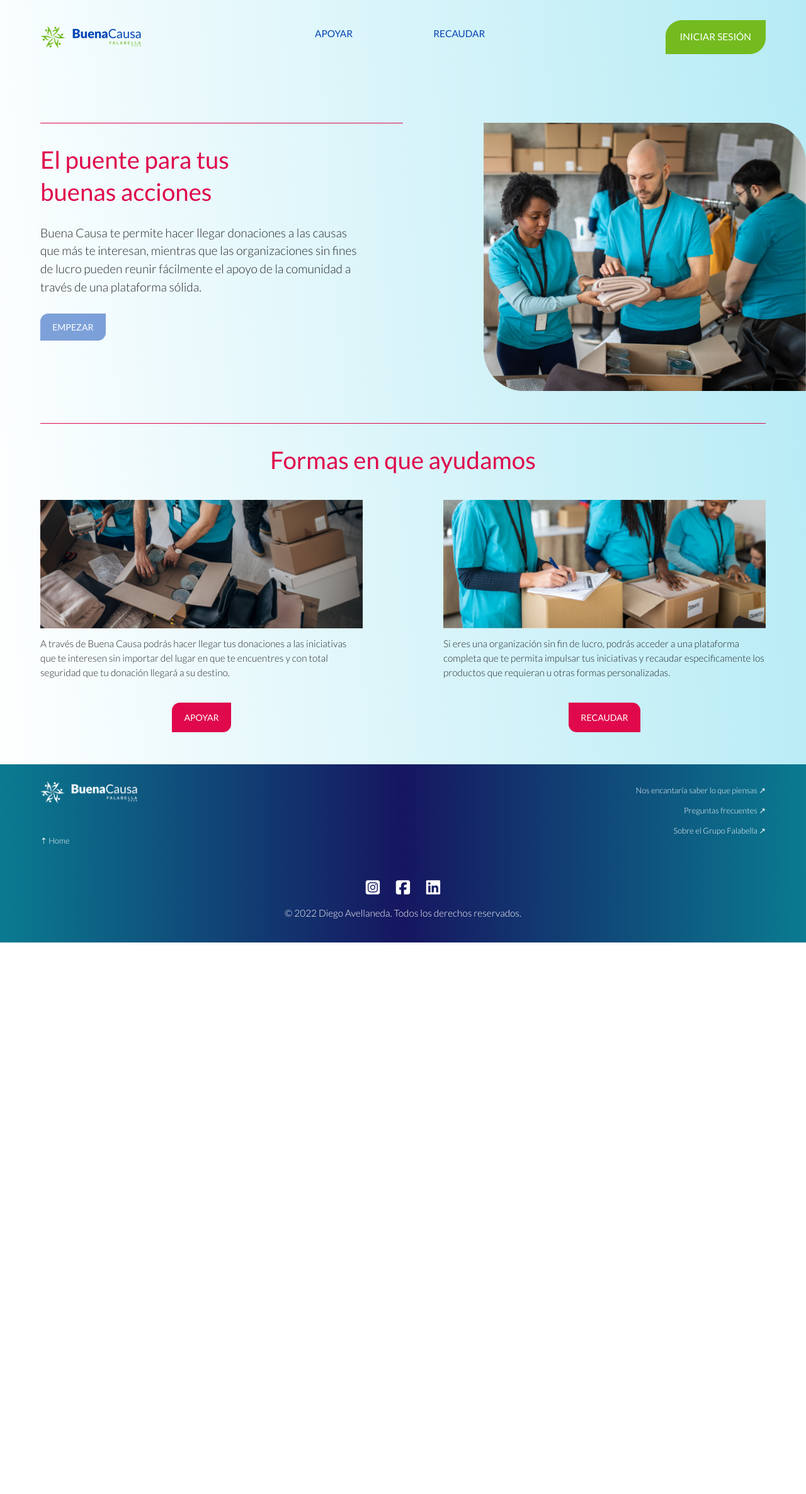
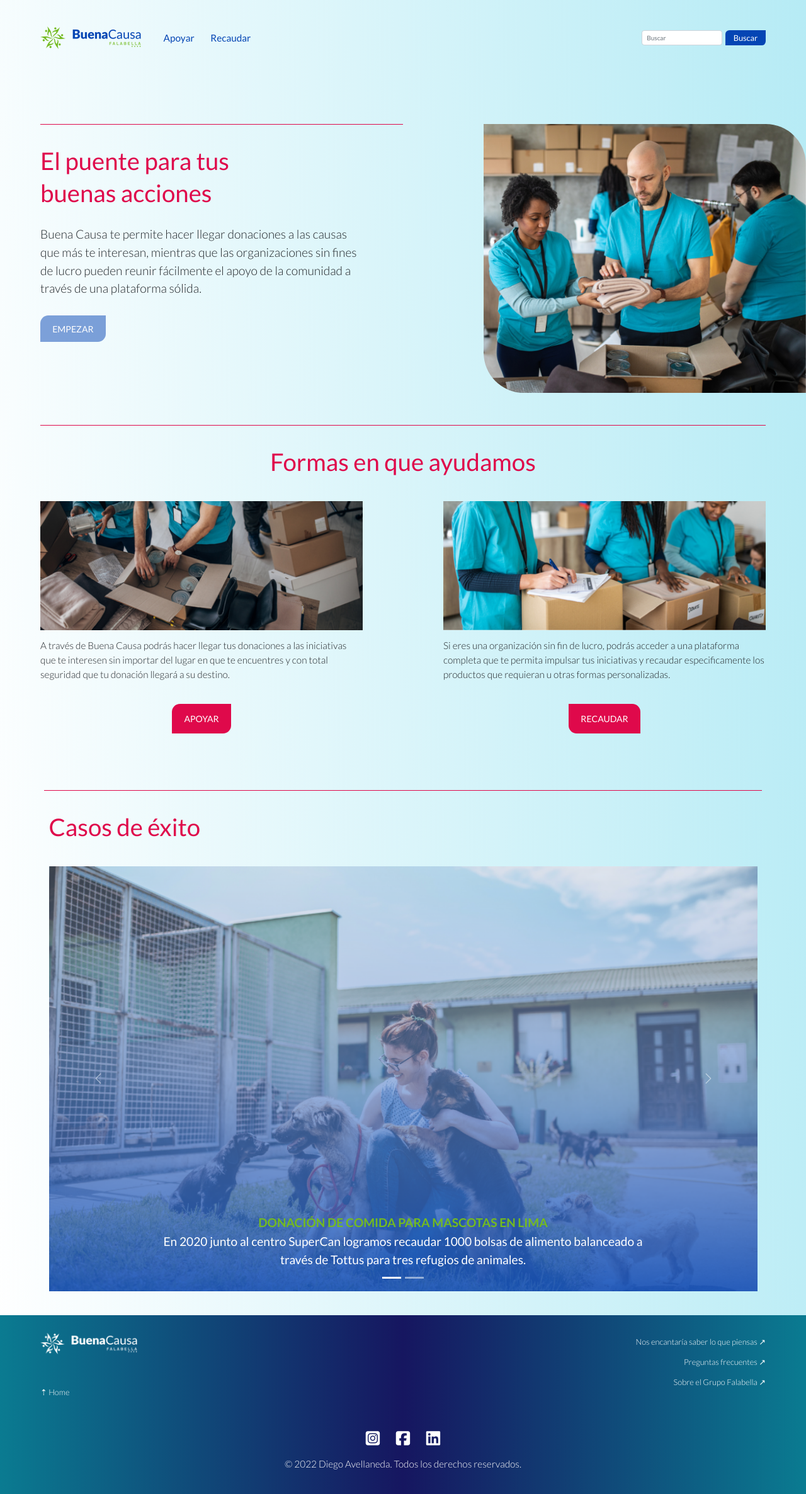
Before and after one commit to diego-avca/Diego-Avellaneda, a plain HTML site: page proyecto_falabella/index.html in a window 1280 px wide. Shown: the whole page at 63% size. Before the commit the page ends 1497 px from the top, so only its background shows below. Drawn offline with nearby package versions, Linux system fonts and the light colour scheme.

Commit message:
nav y carrusel bootstrap

```diff
--- a/proyecto_falabella/css/style.css
+++ b/proyecto_falabella/css/style.css
@@ -14,83 +14,55 @@
  }
 
 /* HEADER */
-  header {
+   header {
     position: sticky;
     top: 0;
   }
-  .nav {
-    display: flex;
+  .containerBSMine {
+    margin: 0 5vw;
+    padding: 2.5vw 0;
+    position: sticky;
+  }
+  .tooglerBSMine {
+    font-size: 3vw;
+    color: #0445b4;
+  }
+  .tooglerIconBSM {
+    color: #0445b4;
+  }
+  .navBarBSM {
     align-items: center;
-    box-sizing: border-box;
-    margin: 0 0 0 5vw;
-    padding: 2.5vw 0;
-    width: 90vw;
   }
-  .navLinks {
-    display: flex;
-    justify-content: center;
-    margin-left: 15vw;
+  .navItemBSM {
+    padding: 0 0 0 2vw;
   }
-  .navLink {
-    list-style: none;
-    margin: 0 5vw;
-  }
-  .navLinkSelect {
-    list-style: none;
-    margin: 0 5vw;
-  }
-  .navLinkSelect a {
+  .navLinkBSM {
+    font-family: 'Lato', sans-serif;
     text-decoration: none;
-    text-transform: uppercase;
-    color: #74BB1F;
     font-size: 1.2vw;
-    transition: all 0.5s;
-  }
-  .navLinkSelect a:hover {
-    background-image: linear-gradient(90deg,#df094b,#75bb1f00);
-    background-position: bottom;
-    background-size: 100% 10%;
-    background-repeat: no-repeat;
-  }
-  .navLink a {
-    text-decoration: none;
-    text-transform: uppercase;
-    color: #0445B4;
-    font-size: 1.2vw;
-    transition: all 0.5s;
-  }
-  .navLink a:hover {
-    color: #74BB1F;
-    background-image: linear-gradient(90deg,#df094b,#75bb1f00);
-    background-position: bottom;
-    background-size: 100% 10%;
-    background-repeat: no-repeat;
-  }
- .navLogin {
-    background-color: #74BB1F;
-    color: #ffffff;
-    padding: 1.2vw 1.8vw;
-    border-bottom-right-radius: 2vw;
-    border-top-left-radius: 2vw;
-    text-decoration: none;
-    text-transform: uppercase;
-    font-size: 1.2vw;
-    margin-left: auto;
+    color: #0445b4;
     transition: all 1s;
   }
-  .navLogin:hover {
+  .navLinkBSM:hover {
+    font-weight: 700;
+    color: #DF094B;
+  }
+  .btnBSMine {
+    font-size: 1vw;
+    color: #ffffff;
+    background-color: #0445b4;
+    border: none;
+    border-top-left-radius: 0.5vw;
+    border-bottom-right-radius: 0.5vw;
+    padding: 0.2vw 1vw;
+    transition: all 1s;
+  }
+  .btnBSMine:hover {
     background-color: #DF094B;
-    color: #ffffff;
   }
-  /* Nav Header Responsive */
-  @media (max-width: 576px) {
-    .navLinks {
-      display: none;
-    }
-    .navLogin {
-      font-size: 2.5vw;
-    }
-  }
+
+
+
 
 /* BODY */
 /* First Section */
@@ -413,6 +385,30 @@
     }
   }
 
+/* Third Section */
+.thirdSection {
+  padding: 3vw 0;
+}
+.thirdSection h1 {
+  border-top: 0.1vw solid #DF094B;
+  padding-top: 2.5vw;
+  padding-bottom: 2.5vw;
+  font-weight: 400;
+  line-height: 4vw;
+  color: #DF094B;
+  font-size: 3vw;
+}
+.carruselBSM h5 {
+  font-weight: bold;
+  font-size: 1.5vw;
+  color: #74bb1f;
+  text-transform: uppercase;
+}
+.carruselBSM p {
+  font-size: 1.5vw;
+  color: #ffffff;
+}
+
 
 /*
 Colores:
--- a/proyecto_falabella/index.html
+++ b/proyecto_falabella/index.html
@@ -24,17 +24,28 @@
         <!-- INICIO Header -->
         <header>
             <!-- Contenedor -->
-            <div class="nav">
-                <!-- Logo -->
-                <a class="logo" href="./index.html"><img src="./img/logo_bcf.png" alt="logo de Buena Causa Falabella"></a>
-                <!-- Nav -->
-                <ul class="navLinks">
-                    <li class="navLink"><a href="./pages/apoyar.html">Apoyar</a></li>
-                    <li class="navLink"><a href="./pages/recaudar.html">Recaudar</a></li>
-                </ul>
-                <!-- CTA Login -->
-                <a class="navLogin" href="./pages/login.html">Iniciar sesión</a>
-            </div>
+            <nav class="navbar navbar-expand-lg navBSMine">
+                <div class="container-fluid containerBSMine">
+                  <a class="navbar-brand" href="./index.html"><img src="./img/logo_bcf.png" alt="logo Buena Causa"></a>
+                  <button class="navbar-toggler tooglerBSMine" type="button" data-bs-toggle="collapse" data-bs-target="#navbarSupportedContent" aria-controls="navbarSupportedContent" aria-expanded="false" aria-label="Toggle navigation">
+                    <span class="navbar-toggler-icon tooglerIconBSM"></span>
+                  </button>
+                  <div class="collapse navbar-collapse" id="navbarSupportedContent">
+                    <ul class="navbar-nav me-auto mb-2 mb-lg-0 navBarBSM">
+                      <li class="navItemBSM">
+                        <a class="navLinkBSM" aria-current="page" href="./pages/apoyar.html">Apoyar</a>
+                      </li>
+                      <li class="navItemBSM">
+                        <a class="navLinkBSM" href="./pages/recaudar.html">Recaudar</a>
+                      </li>
+                    </ul>
+                    <form class="d-flex" role="search">
+                      <input class="form-control me-2" type="buscar" placeholder="Buscar" aria-label="Buscar">
+                      <button class="btnBSMine" type="submit">Buscar</button>
+                    </form>
+                  </div>
+                </div>
+              </nav>
         </header>
         <!-- FIN Header -->
 
@@ -66,6 +77,43 @@
                     </div>
                     <a class="homeSecondButton2" href="./pages/recaudar.html">Recaudar</a>
                 </div>
+            </div>
+        </section>
+
+        <!-- Third (Casos de éxito) -->
+        <section class="container">
+            <div class="row thirdSection">
+                <h1 class="col-12">Casos de éxito</h1>
+                <div id="carouselExampleCaptions" class="carousel slide" data-bs-ride="false">
+                    <div class="carousel-indicators">
+                      <button type="button" data-bs-target="#carouselExampleCaptions" data-bs-slide-to="0" class="active" aria-current="true" aria-label="Slide 1"></button>
+                      <button type="button" data-bs-target="#carouselExampleCaptions" data-bs-slide-to="1" aria-label="Slide 2"></button>
+                    </div>
+                    <div class="carousel-inner">
+                      <div class="carousel-item active">
+                        <img src="./img/caso1.png" class="d-block w-100" alt="...">
+                        <div class="carousel-caption d-none d-md-block carruselBSM">
+                          <h5>Donación de comida para mascotas en Lima</h5>
+                          <p>En 2020 junto al centro SuperCan logramos recaudar 1000 bolsas de alimento balanceado a través de Tottus para tres refugios de animales.</p>
+                        </div>
+                      </div>
+                      <div class="carousel-item">
+                        <img src="./img/caso2.png" class="d-block w-100" alt="...">
+                        <div class="carousel-caption d-none d-md-block carruselBSM">
+                          <h5>Donación de materiales de construcción en Santiago</h5>
+                          <p>En 2021 junto a UNICEF, logramos recaudar 500 bolsas de cemento a través de Sodimac para las personas que perdieron sus casas en el terremoto</p>
+                        </div>
+                      </div>
+                    </div>
+                    <button class="carousel-control-prev" type="button" data-bs-target="#carouselExampleCaptions" data-bs-slide="prev">
+                      <span class="carousel-control-prev-icon" aria-hidden="true"></span>
+                      <span class="visually-hidden">Anterior</span>
+                    </button>
+                    <button class="carousel-control-next" type="button" data-bs-target="#carouselExampleCaptions" data-bs-slide="next">
+                      <span class="carousel-control-next-icon" aria-hidden="true"></span>
+                      <span class="visually-hidden">Siguiente</span>
+                    </button>
+                  </div>
             </div>
         </section>
 
```
Also changed, not shown: proyecto_falabella/img/caso1.png (added), proyecto_falabella/img/caso2.png (added).
